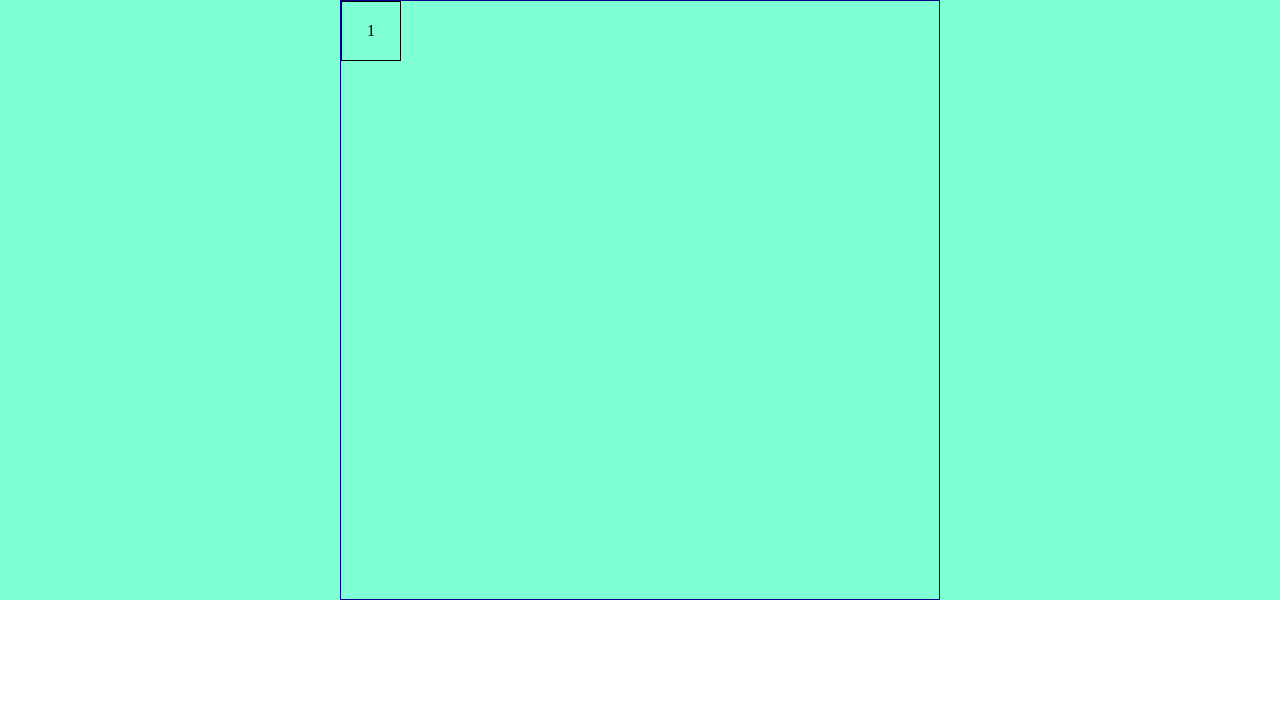
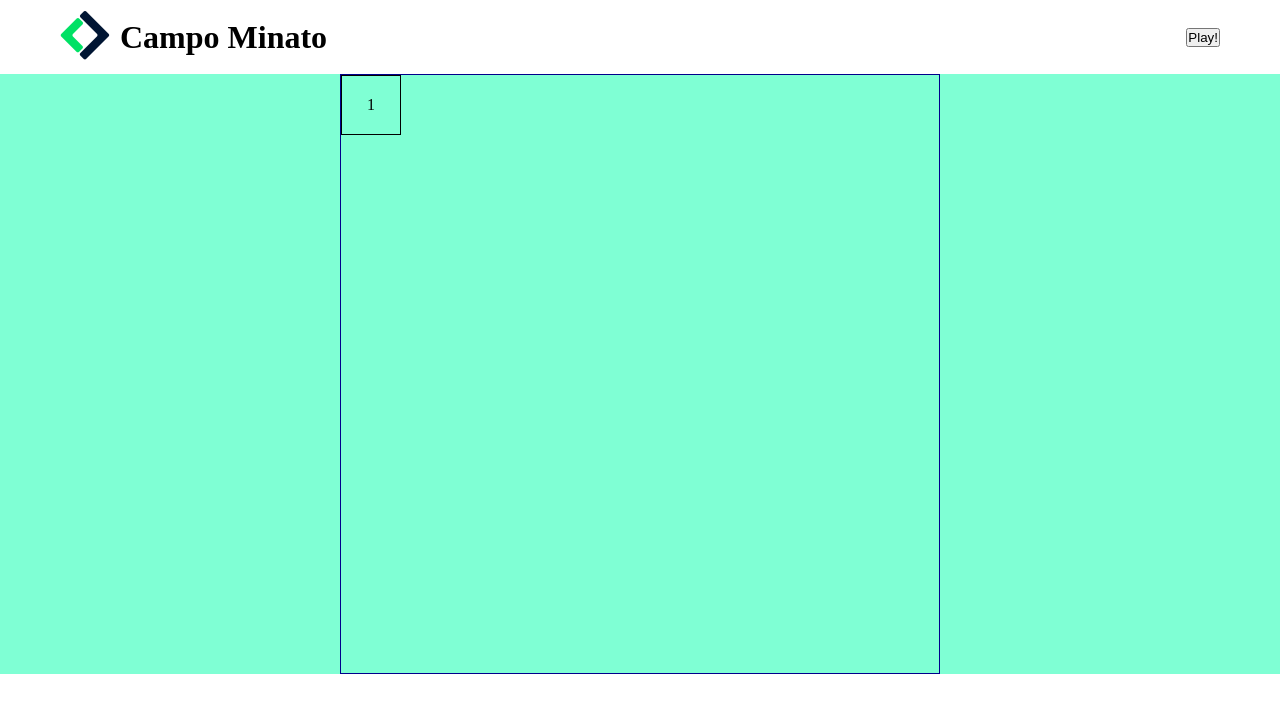
Before and after one commit to LorenzoMonteforte92/js-campominato-grid, a plain HTML site: page index.html in a window 1280 px wide. Drawn offline with Linux system fonts and the light colour scheme.

Commit message:
feat: add header

```diff
--- a/CSS/style.css
+++ b/CSS/style.css
@@ -1,8 +1,45 @@
+/*-----------
+    RESET
+-------------*/
+
 * {
     margin: 0;
     padding: 0;
     box-sizing: border-box;
 }
+
+/*-----------
+    GENERAL
+-------------*/
+
+img{
+    width: 100%;
+}
+
+/*-----------
+    HEADER
+-------------*/
+
+header{
+    padding: 10px 60px;
+    display: flex;
+    justify-content: space-between;
+    align-items: center;
+}
+
+.header-logo{
+    width: 50px;
+}
+
+.header-left{
+    display: flex;
+    align-items: center;
+    gap: 10px;
+}
+
+/*-----------
+    MAIN
+-------------*/
 
 main{
     background-color: #7FFFD4;
--- a/index.html
+++ b/index.html
@@ -8,7 +8,13 @@
 </head>
 <body>
     <header>
-
+        <div class="header-left">
+            <div class="header-logo" ><img src="./img/boolean-logo.png" alt="boolean logo"></div>
+            <div><h1>Campo Minato</h1></div>
+        </div>
+        <div class="header-right">
+            <button>Play!</button>
+        </div>
     </header>
     <main>
         <div id="container">
```
Also changed, not shown: img/boolean-logo.png (added).
